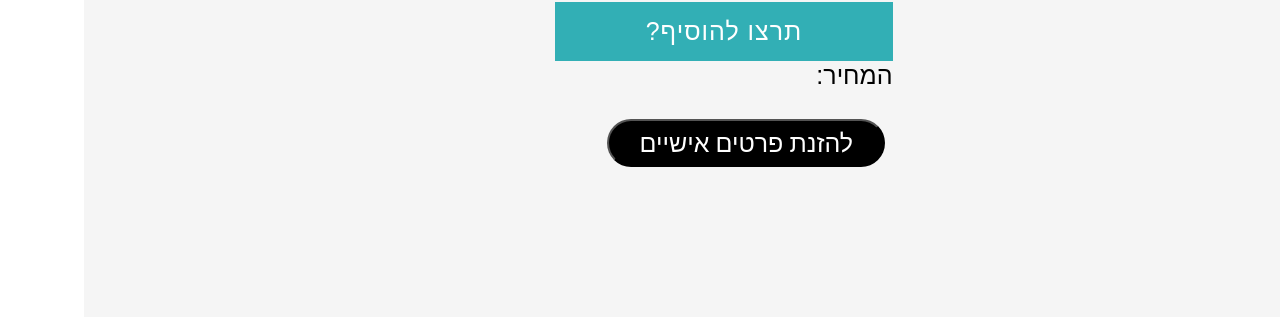
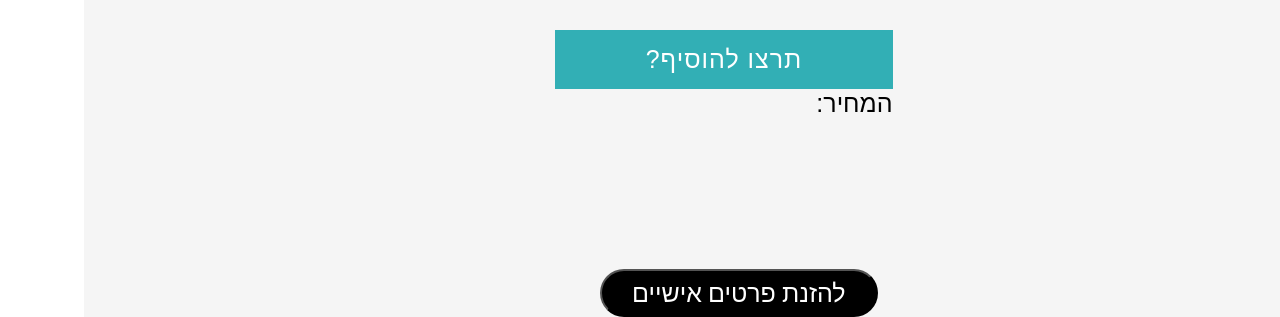
Before and after one commit to MatanYamin/Frontend---Final-Project, a React (Create React App) app in the folder skycleaner-website/: page /Cars in a window 1280 px wide. Shown: the part 483-800 px from the top of the page. Built offline with nearby package versions, Linux system fonts and the light colour scheme; no server answers.

Commit message:
Chagning buttons positions and styles

```diff
--- a/skycleaner-website/src/components/form-components/BookForm.js
+++ b/skycleaner-website/src/components/form-components/BookForm.js
@@ -69,7 +69,6 @@ export class BookForm extends Component {
 
 
     render() {
-
         const {step} = this.state
         const {service, addons, date, hour, price, firstName, lastName, email, address, city, phone, comments} = this.state;
         //The values that will be entered to the form
@@ -80,7 +79,6 @@ export class BookForm extends Component {
             case 1:
                 return (
                     <>
-                    {/* {this.onCreatePost()} */}
                     <PickService
                     nextStep={this.nextStep}  //increase step by 1
                     handleChange={this.handleChange}  //passing my function inorder to be able insert value to the input name
--- a/skycleaner-website/src/components/form-components/Confirm.js
+++ b/skycleaner-website/src/components/form-components/Confirm.js
@@ -70,11 +70,13 @@ export class Confirm extends Component {
             onClick={this.continue}>
            לקביעת זמן הגעה
             </button>
+            <div className="btn-cont">
             {/* back button - calls "backward" that decrease step state by 1 */}
             <button className="step-btn"
             onClick={this.backward}>חזור
                 </button>
-        </div>
+                </div>
+            </div>
     );
         }
             }
--- a/skycleaner-website/src/components/form-components/Form.css
+++ b/skycleaner-website/src/components/form-components/Form.css
@@ -24,10 +24,15 @@
     /* align-items: center; */
 }
 
+
+.btn-cont{
+    /* position:relative; */
+}
+
 .step-btn{
     display:inline-block;
     padding:0.3em 1.2em;
-    margin:0 0.3em 0.3em 0;
+    margin:0 0.6em 0.0em 0;
     border-radius:2em;
     box-sizing: border-box;
     text-decoration:none;
@@ -39,7 +44,16 @@
     text-align:center;
     transition: all 0.2s;
     cursor: pointer;
+    position: absolute;
+    bottom: 0;
+    /* right: 1; */
+    /* left: 1; */
 }
+.step-btn:last-child{
+   /* position: absolute; */
+   /* line-break: auto; */
+}
+
 .step-btn:hover{
     background-color:#32afb5;
 }
--- a/skycleaner-website/src/components/form-components/PickDateAndConfirm.js
+++ b/skycleaner-website/src/components/form-components/PickDateAndConfirm.js
@@ -110,8 +110,9 @@ export class PickDateAndConfirm extends Component {
                         console.log(e)}
                     // this.props.nextStep();
                     }}>
-            קבע תור!
+            הזמינו את התור!
             </button>
+            {/* <t></t> */}
             {/* back button - calls "backward" that decrease step state by 1 */}
             <button className="step-btn"
             onClick={this.backward}>בצע שינויים
```
